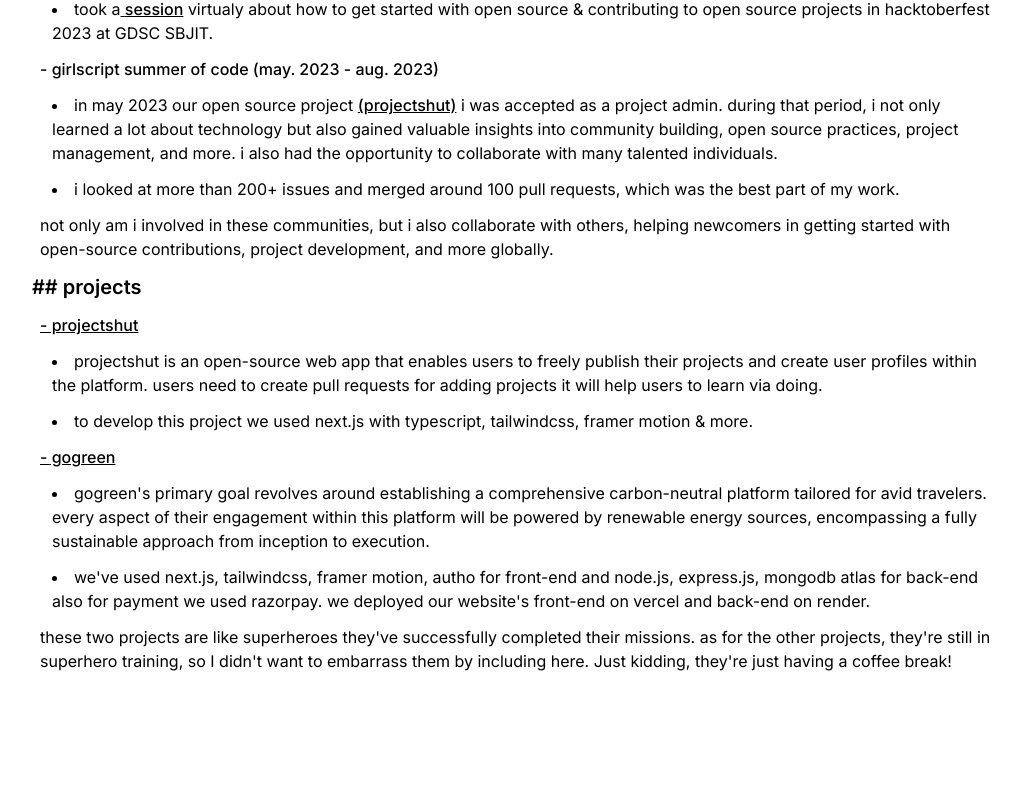
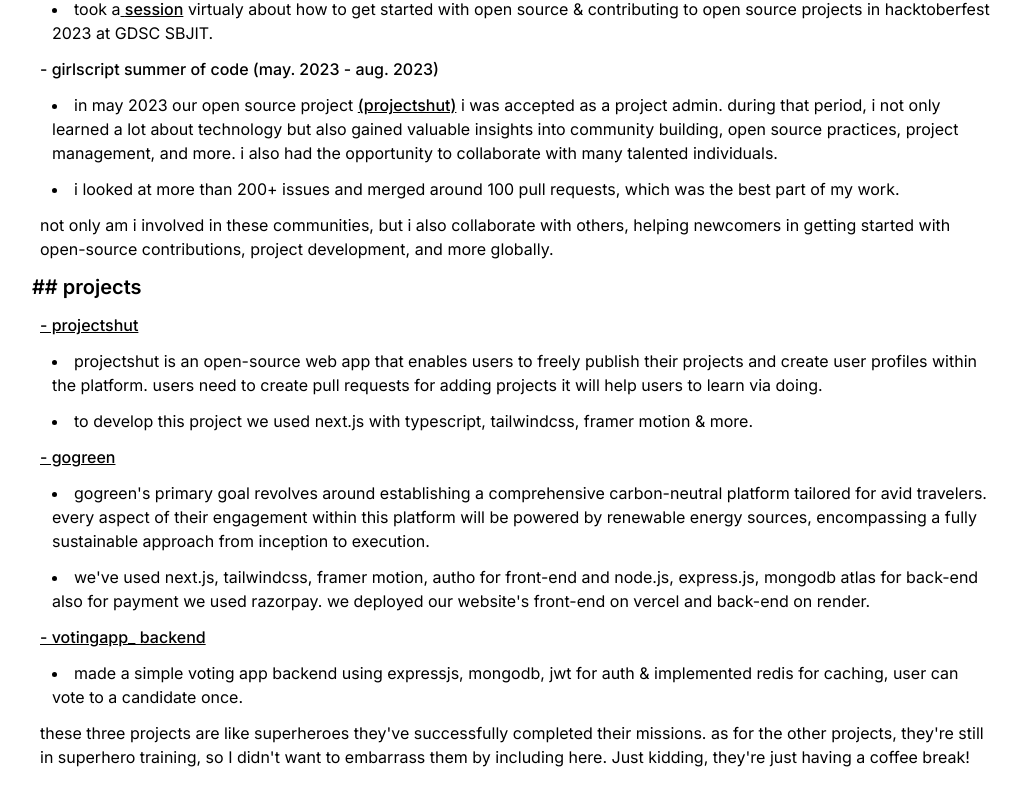
Before and after one commit to priyankarpal/priyankarpal.github.io, a Next.js app: page / in a window 1280 px wide. Shown: the part 525-1326 px from the top of the page, without its empty margins (128-1149 px from the left). Before the commit the page ends 1230 px from the top, so only its background shows below. Built offline with nearby package versions, Linux system fonts and the light colour scheme.

Commit message:
added new project

```diff
--- a/app/page.tsx
+++ b/app/page.tsx
@@ -3,6 +3,7 @@
 import ReactPlay from "@/components/community/reactplay";
 import GoGreen from "@/components/projects/gogreen";
 import ProjectsHut from "@/components/projects/projectshut";
+import VotingApp from "@/components/projects/votingapp";
 export default function Home() {
   // social media links
   const github_url = "http://github.com/priyankarpal";
@@ -105,8 +106,9 @@
             <p className="font-semibold text-xl">## projects</p>
             <ProjectsHut />
             <GoGreen />
+            <VotingApp />
             <p className="pl-2">
-              these two projects are like superheroes they&apos;ve successfully
+              these three projects are like superheroes they&apos;ve successfully
               completed their missions. as for the other projects, they&apos;re
               still in superhero training, so I didn&apos;t want to embarrass
               them by including here. Just kidding, they&apos;re just having a
--- /dev/null
+++ b/components/projects/votingapp.tsx
@@ -0,0 +1,20 @@
+export default function VotingApp() {
+    const votingapp_url = "https://github.com/priyankarpal/voting-app";
+
+    return (
+        <section className="space-y-3">
+            <a
+                target="_blank"
+                className="font-medium pl-2 underline"
+                href={votingapp_url}
+            >
+                {" "}
+                - votingapp_ backend
+            </a>
+            <div className="pl-5 space-y-3">
+                <li>made a simple voting app backend using expressjs, mongodb, jwt for auth & implemented redis for caching, user can vote to a candidate once.
+                </li>
+            </div>
+        </section>
+    );
+}
```
